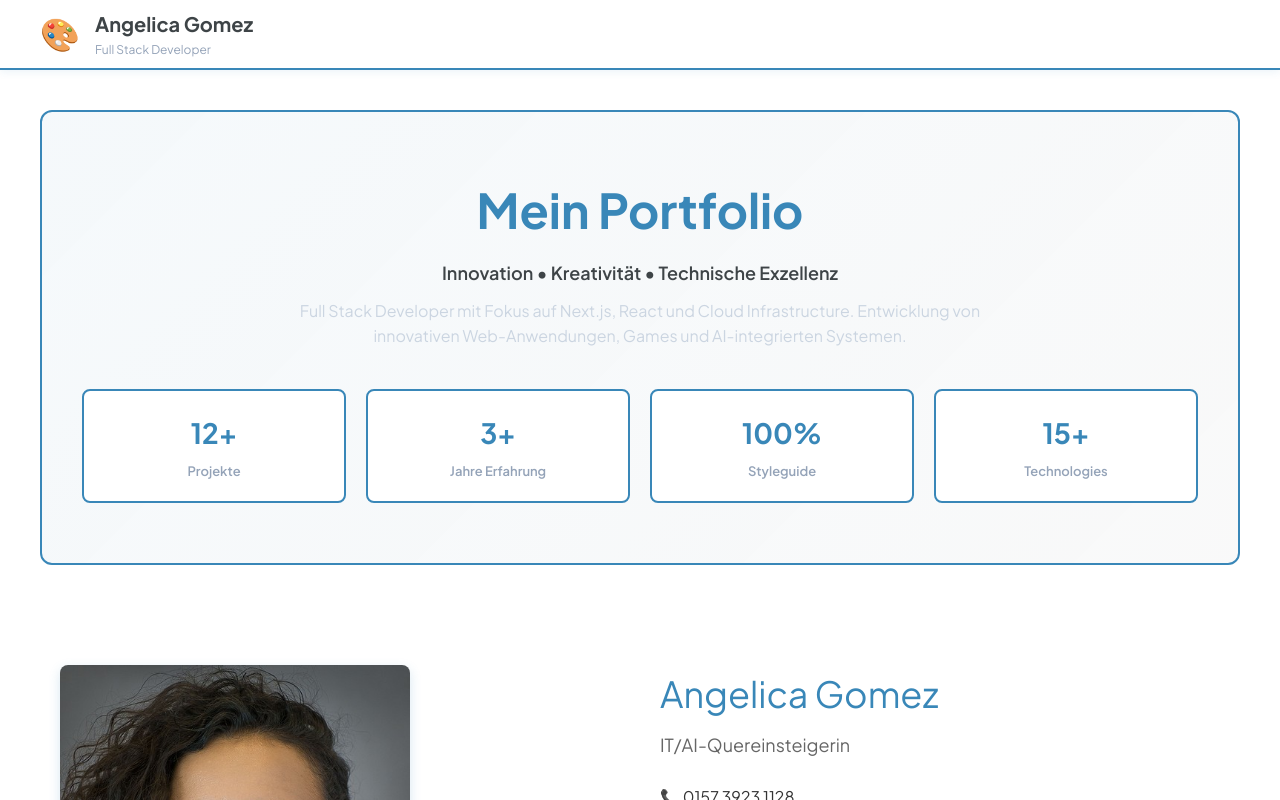
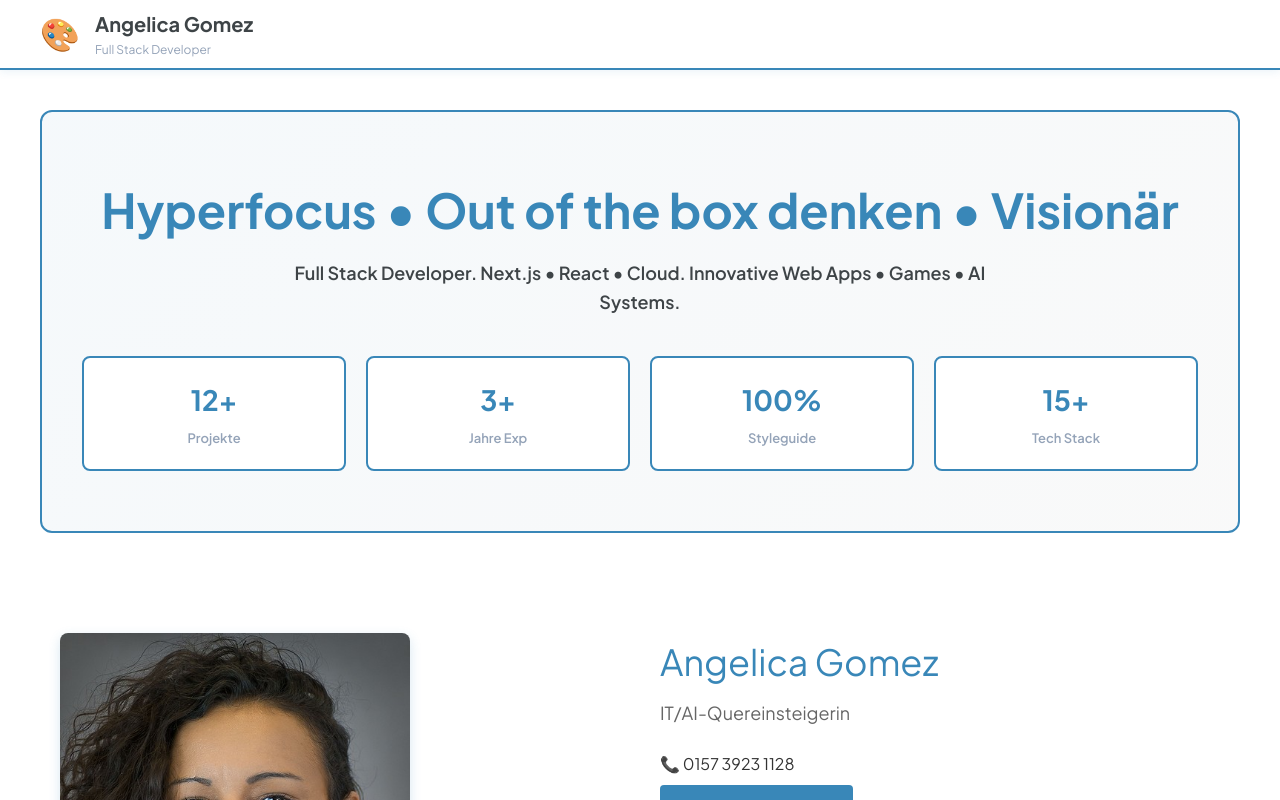
Before and after one commit to 369Anjelic/AngelicaGomezCV, a Next.js app: page / in a window 1280 px wide. Shown: the top 800 px of the page. Built offline with nearby package versions, Linux system fonts and the light colour scheme.

Commit message:
Update: Hero section mit neuen Taglines - Hyperfocus • Out of the box denken • Visionär

```diff
--- a/app/components/Hero.tsx
+++ b/app/components/Hero.tsx
@@ -3,11 +3,9 @@
 export default function Hero() {
   return (
     <section className="hero">
-      <h1>Mein Portfolio</h1>
-      <p>Innovation • Kreativität • Technische Exzellenz</p>
+      <h1>Hyperfocus • Out of the box denken • Visionär</h1>
       <p className="description">
-        Full Stack Developer mit Fokus auf Next.js, React und Cloud Infrastructure.
-        Entwicklung von innovativen Web-Anwendungen, Games und AI-integrierten Systemen.
+        Full Stack Developer. Next.js • React • Cloud. Innovative Web Apps • Games • AI Systems.
       </p>
 
       <div className="stats-grid">
@@ -17,7 +15,7 @@ export default function Hero() {
         </div>
         <div className="stat">
           <div className="stat-number">3+</div>
-          <div className="stat-label">Jahre Erfahrung</div>
+          <div className="stat-label">Jahre Exp</div>
         </div>
         <div className="stat">
           <div className="stat-number">100%</div>
@@ -25,7 +23,7 @@ export default function Hero() {
         </div>
         <div className="stat">
           <div className="stat-number">15+</div>
-          <div className="stat-label">Technologies</div>
+          <div className="stat-label">Tech Stack</div>
         </div>
       </div>
     </section>
```
Also changed, not shown: 1 other file (tests, documents, lock files or other folders).
